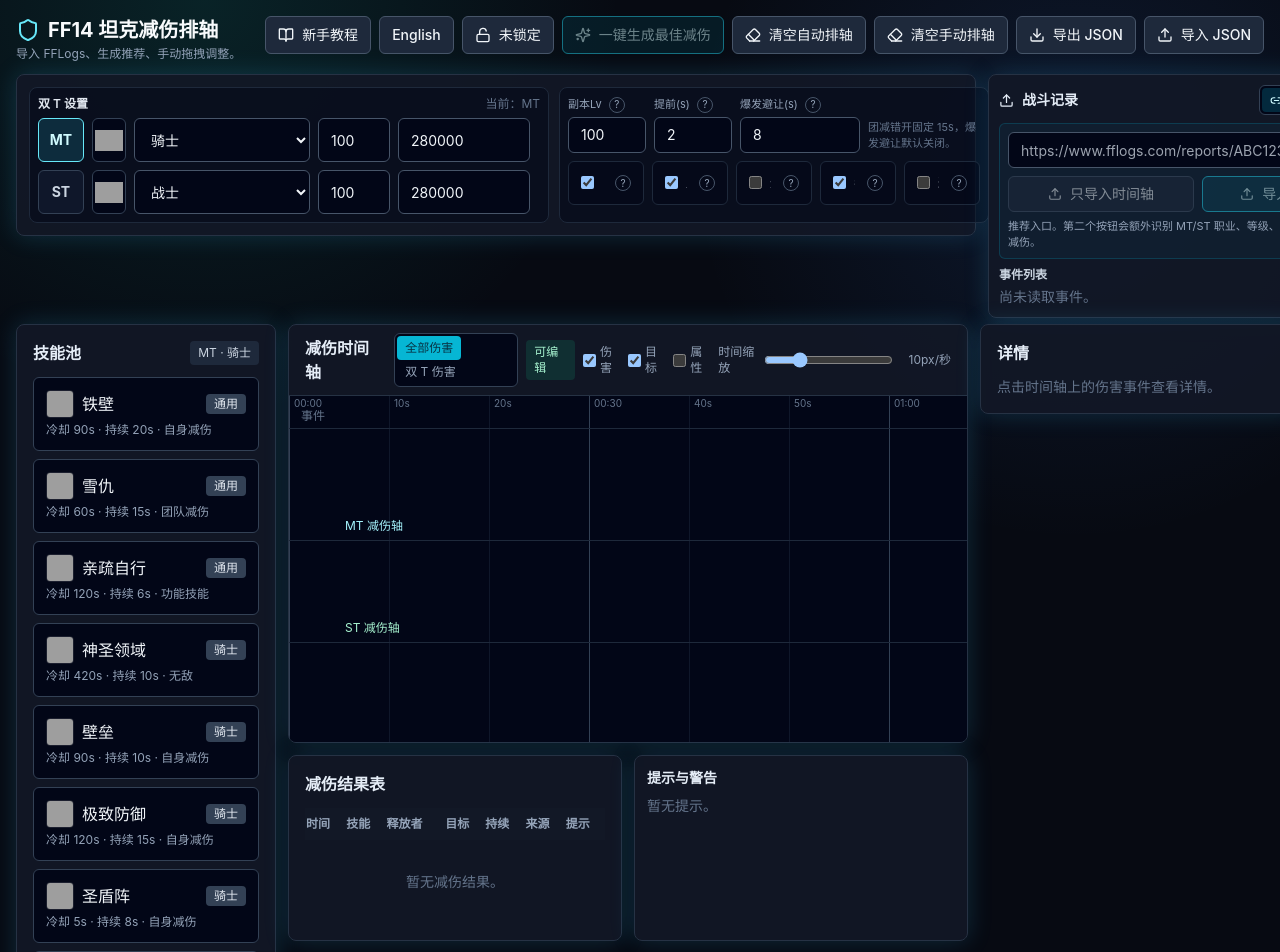
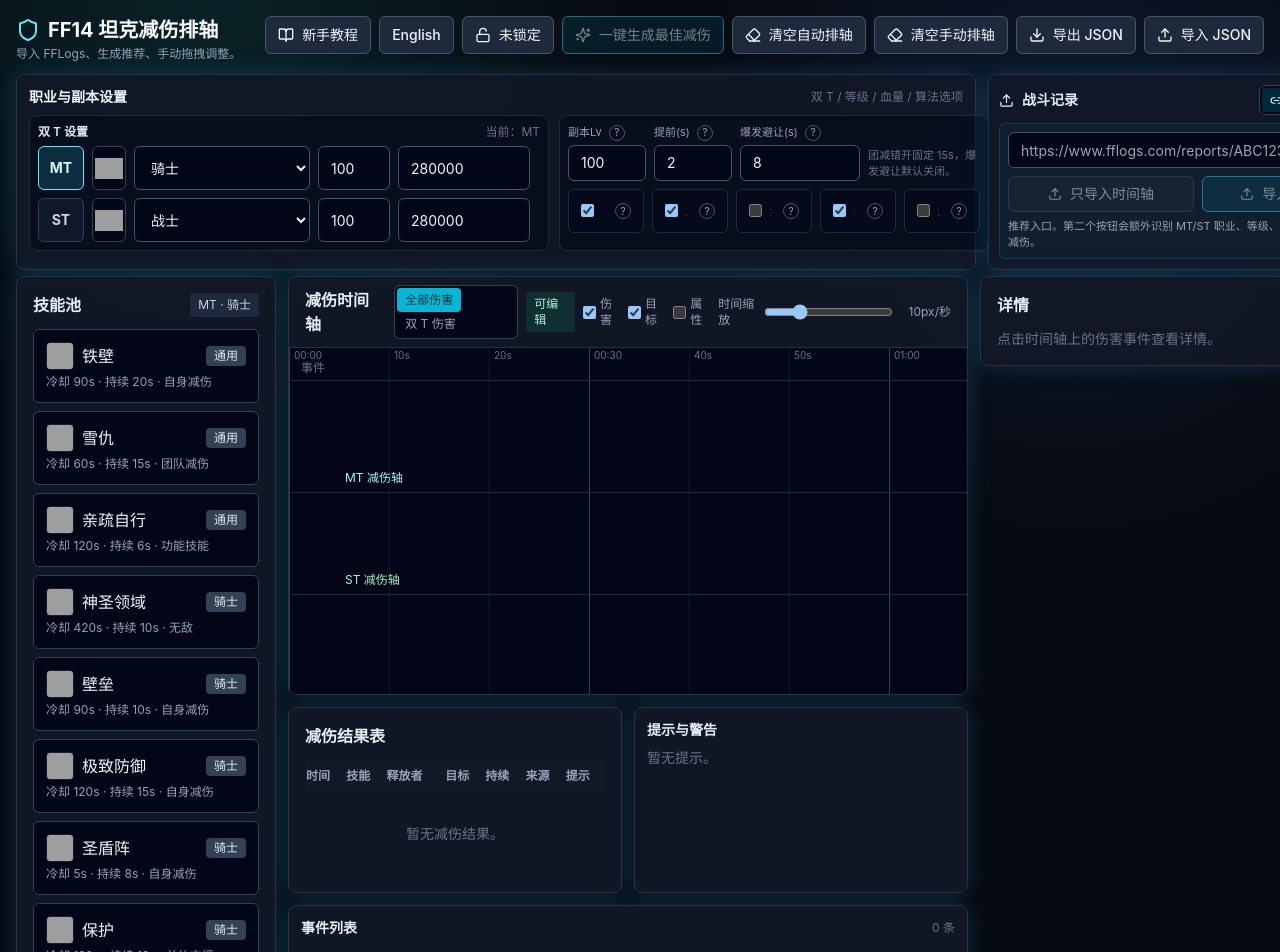
Before and after one commit to HetonDH/ff14-tank-mitigation-planner, a React (Vite) app: page / in a window 1280 px wide. Shown: the top 952 px of the page. Built offline with nearby package versions, Linux system fonts and the light colour scheme; grey boxes are pictures that could not be loaded.

Commit message:
Move event list below results

```diff
--- a/src/App.tsx
+++ b/src/App.tsx
@@ -1,6 +1,7 @@
 import { useMemo, useRef, useState } from "react";
 import { BookOpen, Download, Eraser, Lock, Sparkles, Unlock, Upload } from "lucide-react";
 import { AppShell } from "./components/AppShell";
+import { EventList } from "./components/EventList";
 import { EventInspector } from "./components/EventInspector";
 import { ImportPanel } from "./components/ImportPanel";
 import { MitigationTable } from "./components/MitigationTable";
@@ -297,7 +298,7 @@
         </>
       }
       settings={
-        <div className="grid grid-cols-[minmax(960px,1fr)_420px] items-start gap-3">
+        <div className="grid grid-cols-[minmax(960px,1fr)_420px] items-stretch gap-3">
           <SettingsPanel
             playerRole={playerRole}
             mtJob={mainTankJob}
@@ -319,7 +320,7 @@
             onSyncLevelsChange={(sync) => { setSyncLevels(sync); if (sync) { setMtLevel(settings.dutyLevel); setStLevel(settings.dutyLevel); } setAutoAssignments([]); }}
             onSettingsChange={updateSettings}
           />
-          <ImportPanel language={language} fflogsUrl={fflogsUrl} logFile={logFile} logText={logText} logEncounterId={logEncounterId} isReadingLog={isReadingLog} report={report} events={events} onSelectEvent={setSelectedEvent} onFFLogsUrlChange={setFflogsUrl} onLogFileChange={(nextFile) => { setLogFile(nextFile); setLogEncounterId(""); }} onLogTextChange={(text) => { setLogText(text); setLogEncounterId(""); }} onLogEncounterChange={selectLogEncounter} onImportFFLogsUrl={importFFLogsUrlTimeline} onImportFFLogsTanks={importFFLogsUrlTanksAndMitigations} onReadLog={() => readLogTimeline()} />
+          <ImportPanel language={language} fflogsUrl={fflogsUrl} logFile={logFile} logText={logText} logEncounterId={logEncounterId} isReadingLog={isReadingLog} report={report} onFFLogsUrlChange={setFflogsUrl} onLogFileChange={(nextFile) => { setLogFile(nextFile); setLogEncounterId(""); }} onLogTextChange={(text) => { setLogText(text); setLogEncounterId(""); }} onLogEncounterChange={selectLogEncounter} onImportFFLogsUrl={importFFLogsUrlTimeline} onImportFFLogsTanks={importFFLogsUrlTanksAndMitigations} onReadLog={() => readLogTimeline()} />
         </div>
       }
       left={<SkillPalette language={language} skills={skills} activeRole={playerRole} activeJobName={(language === "zh" ? jobNames : jobNamesEn)[manualJob]} onDragSkillStart={setDraggingSkillId} onDragSkillEnd={() => setDraggingSkillId(null)} />}
@@ -330,6 +331,7 @@
             <MitigationTable language={language} assignments={assignments} />
             <WarningPanel language={language} warnings={warnings} />
           </div>
+          <EventList language={language} events={events} onSelectEvent={setSelectedEvent} />
         </div>
       }
       right={<EventInspector language={language} event={selectedEvent} assignments={assignments} onUpdateEvent={updateEvent} />}
--- /dev/null
+++ b/src/components/EventList.tsx
@@ -0,0 +1,36 @@
+import type { TimelineEvent } from "../types/timeline";
+import type { UiLanguage } from "../types/ui";
+import { labelsFor } from "../utils/labels";
+import { formatTime } from "../utils/time";
+
+interface Props {
+  language: UiLanguage;
+  events: TimelineEvent[];
+  onSelectEvent: (event: TimelineEvent) => void;
+}
+
+export function EventList({ language, events, onSelectEvent }: Props) {
+  const zh = language === "zh";
+  const { eventTypeLabels, severityLabels, timelineTargetLabels } = labelsFor(language);
+  return (
+    <section className="tool-panel p-3">
+      <div className="mb-2 flex items-center justify-between">
+        <h2 className="text-sm font-semibold">{zh ? "事件列表" : "Events"}</h2>
+        <span className="text-xs text-slate-500">{events.length}{zh ? " 条" : " events"}</span>
+      </div>
+      <div className="grid max-h-56 grid-cols-2 gap-2 overflow-auto">
+        {events.map((event) => (
+          <button key={event.id} className="rounded-md border border-slate-800 bg-slate-950 p-2 text-left text-xs transition hover:border-cyan-400" onClick={() => onSelectEvent(event)}>
+            <div className="flex justify-between gap-3 text-slate-100">
+              <span className="truncate">{event.name}</span>
+              <span className="shrink-0">{formatTime(event.time)}</span>
+            </div>
+            <div className="mt-1 text-slate-400">{timelineTargetLabels[event.target]} · {eventTypeLabels[event.type]} · {severityLabels[event.severity]}</div>
+            {event.targetDamageLabel ? <div className="mt-0.5 truncate text-slate-500">{event.targetDamageLabel}</div> : null}
+          </button>
+        ))}
+        {!events.length && <div className="col-span-2 py-6 text-center text-sm text-slate-500">{zh ? "尚未读取事件。" : "No events loaded."}</div>}
+      </div>
+    </section>
+  );
+}
--- a/src/components/ImportPanel.tsx
+++ b/src/components/ImportPanel.tsx
@@ -1,8 +1,6 @@
 import { useState } from "react";
 import { FileText, Link2, Upload } from "lucide-react";
-import type { ParseReport, TimelineEvent } from "../types/timeline";
-import { formatTime } from "../utils/time";
-import { labelsFor } from "../utils/labels";
+import type { ParseReport } from "../types/timeline";
 import type { UiLanguage } from "../types/ui";
 
 interface Props {
@@ -13,8 +11,6 @@
   logEncounterId: string;
   isReadingLog: boolean;
   report: ParseReport | null;
-  events: TimelineEvent[];
-  onSelectEvent: (event: TimelineEvent) => void;
   onFFLogsUrlChange: (url: string) => void;
   onLogFileChange: (file: File | null) => void;
   onLogTextChange: (text: string) => void;
@@ -24,12 +20,11 @@
   onReadLog: () => void;
 }
 
-export function ImportPanel({ language, fflogsUrl, logFile, logText, logEncounterId, isReadingLog, report, events, onSelectEvent, onFFLogsUrlChange, onLogFileChange, onLogTextChange, onLogEncounterChange, onImportFFLogsUrl, onImportFFLogsTanks, onReadLog }: Props) {
+export function ImportPanel({ language, fflogsUrl, logFile, logText, logEncounterId, isReadingLog, report, onFFLogsUrlChange, onLogFileChange, onLogTextChange, onLogEncounterChange, onImportFFLogsUrl, onImportFFLogsTanks, onReadLog }: Props) {
   const zh = language === "zh";
-  const { eventTypeLabels, severityLabels, timelineTargetLabels } = labelsFor(language);
   const [tab, setTab] = useState<"fflogs" | "local">("fflogs");
   return (
-    <section className="tool-panel p-2.5">
+    <section className="tool-panel h-full p-2.5">
       <div className="mb-2 flex items-center justify-between gap-2">
         <h2 className="flex items-center gap-2 text-sm font-semibold"><Upload size={15} />{zh ? "战斗记录" : "Fight log"}</h2>
         <div className="flex rounded-md border border-slate-700 bg-slate-950 p-0.5 text-xs">
@@ -95,19 +90,6 @@
           <div className="col-span-2 truncate">{zh ? "跳过" : "Skipped"}：{report.skippedRows.length ? report.skippedRows.slice(0, 3).map((row) => zh ? `${row.row} 行 ${row.reason}` : `Row ${row.row}: ${row.reason}`).join(zh ? "；" : "; ") : zh ? "无" : "None"}</div>
         </div>
       )}
-      <div className="mt-2 max-h-[150px] overflow-auto">
-        <div className="mb-1 text-xs font-semibold text-slate-300">{zh ? "事件列表" : "Events"}</div>
-        <div className="space-y-1.5">
-          {events.map((event) => (
-            <button key={event.id} className="w-full rounded-md border border-slate-800 bg-slate-950 p-2 text-left text-[11px] transition hover:border-cyan-400" onClick={() => onSelectEvent(event)}>
-              <div className="flex justify-between text-slate-100"><span>{event.name}</span><span>{formatTime(event.time)}</span></div>
-              <div className="mt-1 text-slate-400">{timelineTargetLabels[event.target]} · {eventTypeLabels[event.type]} · {severityLabels[event.severity]}</div>
-              {event.targetDamageLabel ? <div className="text-slate-500">{event.targetDamageLabel}</div> : null}
-            </button>
-          ))}
-          {!events.length && <div className="text-sm text-slate-500">{zh ? "尚未读取事件。" : "No events loaded."}</div>}
-        </div>
-      </div>
     </section>
   );
 }
--- a/src/components/SettingsPanel.tsx
+++ b/src/components/SettingsPanel.tsx
@@ -46,7 +46,11 @@
   const zh = props.language === "zh";
   const jobLabel = zh ? jobNames : jobNamesEn;
   return (
-    <section className="tool-panel p-3">
+    <section className="tool-panel h-full p-3">
+      <div className="mb-2 flex items-center justify-between">
+        <h2 className="text-sm font-semibold text-slate-100">{zh ? "职业与副本设置" : "Jobs and duty settings"}</h2>
+        <span className="text-xs text-slate-500">{zh ? "双 T / 等级 / 血量 / 算法选项" : "Tanks / levels / HP / planner options"}</span>
+      </div>
       <div className="grid grid-cols-[520px_minmax(430px,1fr)] gap-2.5">
         <div className="rounded-lg border border-slate-800 bg-slate-950/50 p-2">
           <div className="mb-1.5 flex items-center justify-between text-xs">
```
